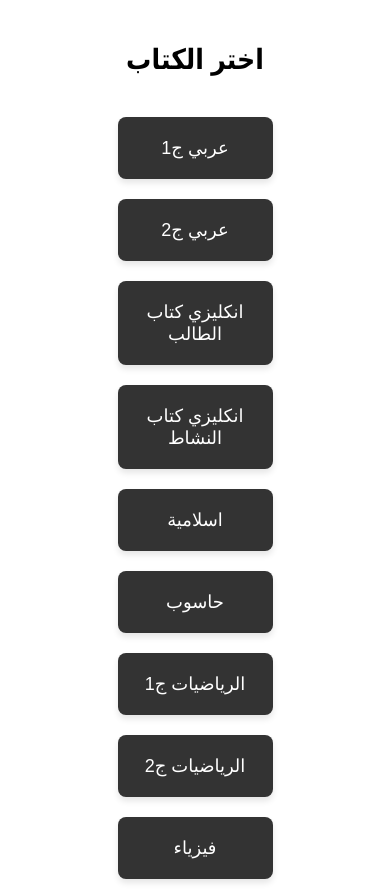
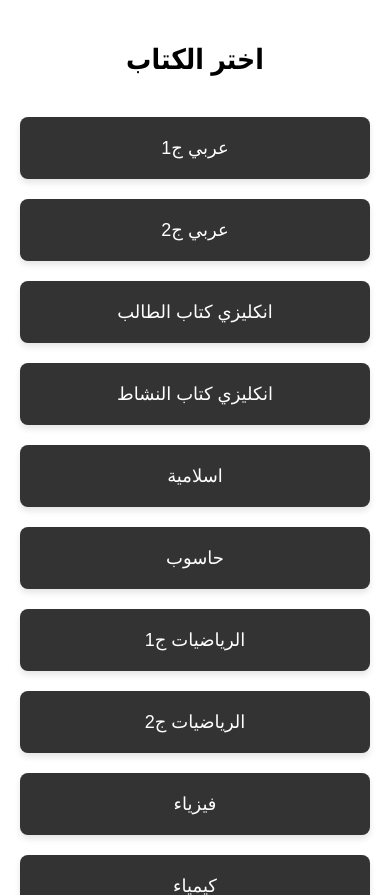
Before and after one commit to BCXIII/books, a plain HTML site: page grades/1st_grade/1.html in a window 390 px wide. Shown: the top 895 px of the page. Drawn offline with nearby package versions, Linux system fonts and the light colour scheme.

Commit message:
Update 1.html

```diff
--- a/grades/1st_grade/1.html
+++ b/grades/1st_grade/1.html
@@ -38,12 +38,13 @@
             border-radius: 8px;
             transition: background-color 0.3s ease, color 0.3s ease;
             box-shadow: 0 4px 6px rgba(0, 0, 0, 0.1);
-            width: calc(33.33% - 20px); /* Set the width to one-third of the container width with margin */
+            width: calc(33.33% - 20px);
         }
 
         @media (max-width: 768px) {
             button {
-                width: calc(50% - 20px); /* Set the width to one-half of the container width with margin */
+                width: 100%;
+                margin: 10px 0;
             }
         }
 
@@ -153,6 +154,7 @@
     <div class="container">
         <h1>اختر الكتاب</h1>
 
+        <!-- Updated button styles for mobile optimization -->
         <button data-english="Grade 1">عربي ج1</button>
         <button data-english="Grade 2">عربي ج2</button>
         <button data-english="Grade 3">انكليزي كتاب الطالب</button>
@@ -165,8 +167,7 @@
         <button data-english="Grade 10">كيمياء</button>
         <button data-english="Grade 11">احياء</button>
         <button data-english="Grade 12">اجتماعيات</button>
-        <button data-english="Grade 13"> فرنسي</button>
-
+        <button data-english="Grade 13">فرنسي</button>
 
         <div class="theme-switch">
             <div class="switch"></div>
@@ -175,8 +176,20 @@
 
     <script src="https://code.jquery.com/jquery-3.6.4.min.js"></script>
     <script>
-        $(".theme-switch").on("click", () => {
+        // Use 'touchstart' in addition to 'click' for mobile devices
+        $(".theme-switch").on("click touchstart", () => {
             $("body").toggleClass("light-theme dark-theme");
+        });
+
+        // Updated styles and spacing for mobile devices
+        $(window).on('load resize', function () {
+            if ($(window).width() < 768) {
+                $("button").css("width", "100%");
+                $("button").css("margin", "10px 0");
+            } else {
+                $("button").css("width", "calc(33.33% - 20px)");
+                $("button").css("margin", "10px");
+            }
         });
 
         // Add click event listeners to the buttons
@@ -205,7 +218,7 @@
         });
 
         $("button[data-english='Grade 7']").on("click", function () {
-        window.location.href = "الرياضيات ج1.pdf";
+            window.location.href = "الرياضيات ج1.pdf";
         });
 
         $("button[data-english='Grade 8']").on("click", function () {
@@ -229,9 +242,8 @@
         });
 
         $("button[data-english='Grade 13']").on("click", function () {
-            window.location.href = "./grades/13th_grade/13.pdf";
+            window.location.href = "Generation A1.pdf";
         });
-
     </script>
 
 </body>
```
